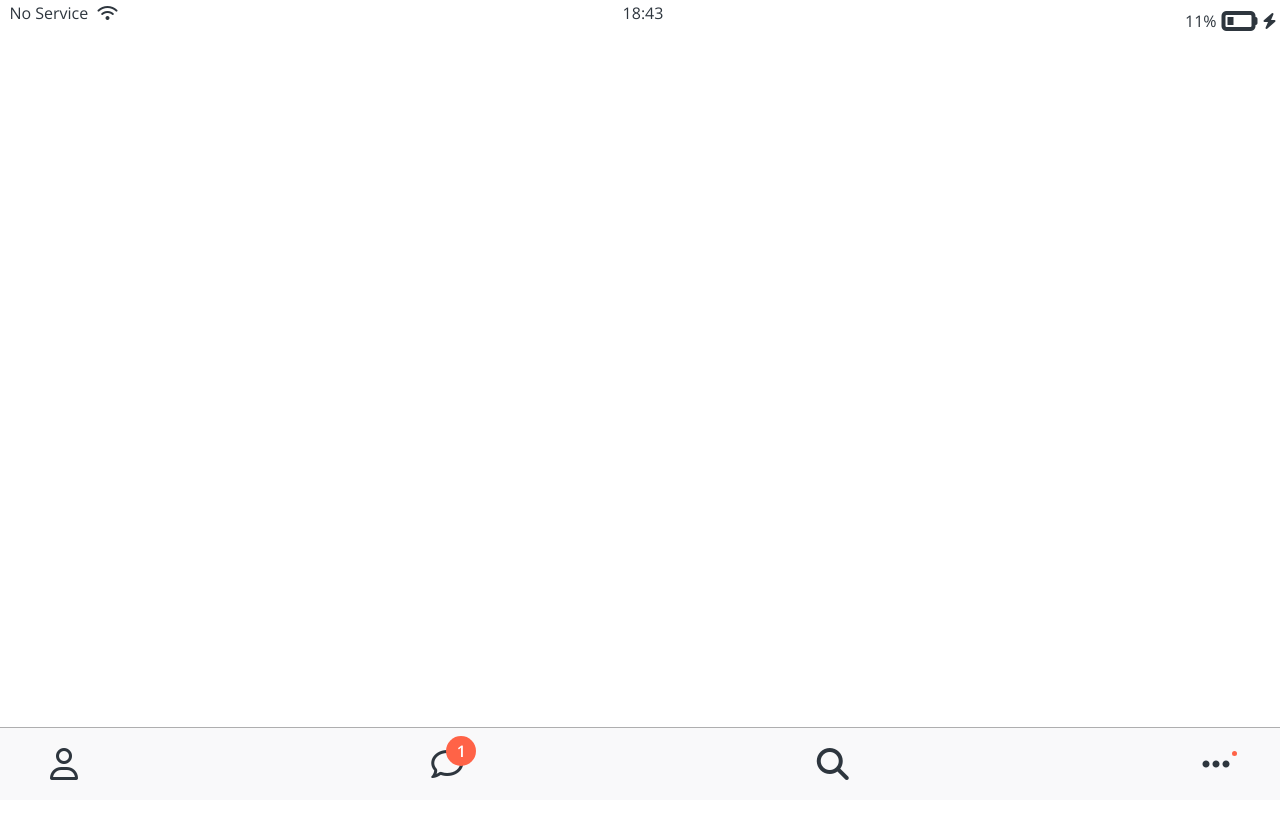
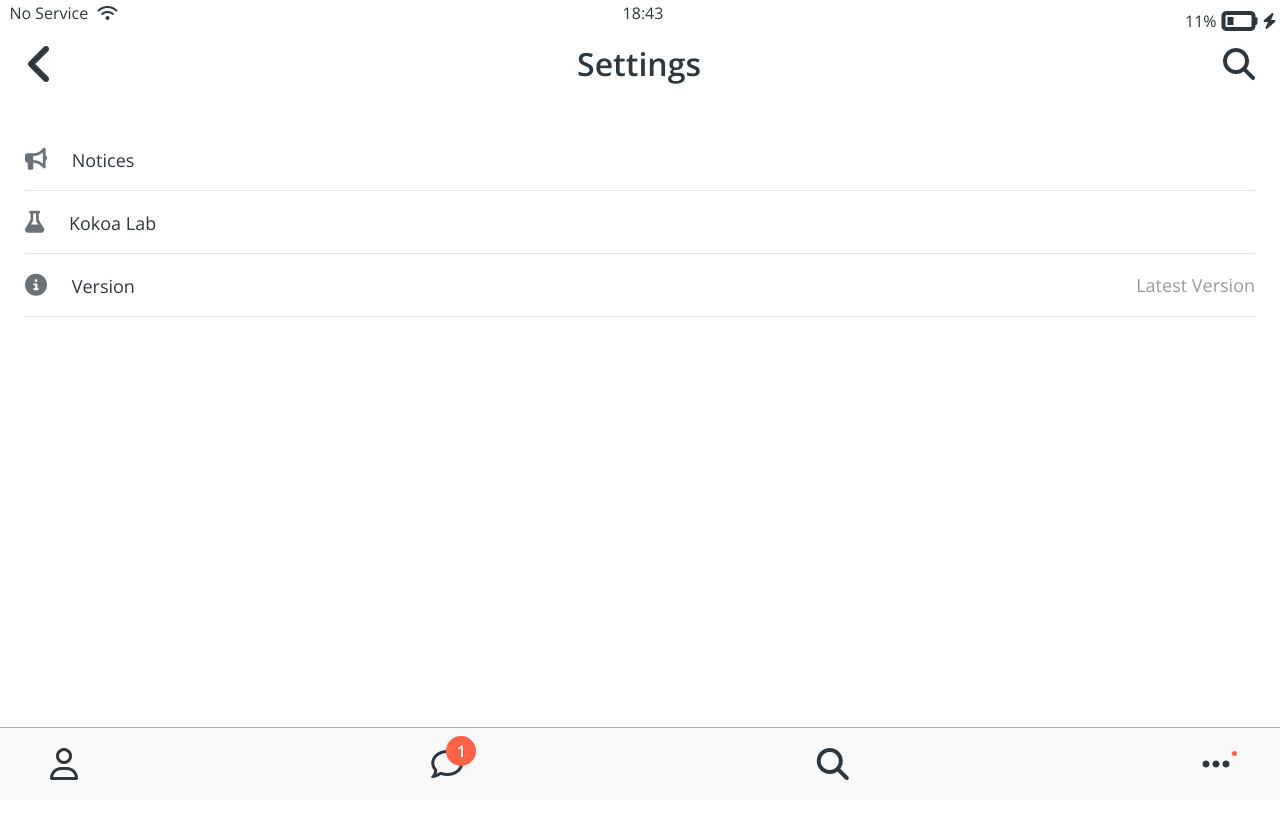
Before and after one commit to glen15/kokoa-clone-2021, a plain HTML site: page settings.html in a window 1280 px wide. Shown: the top 818 px of the page. Drawn offline with nearby package versions, Linux system fonts and the light colour scheme.

Commit message:
6.28-settings-fin

```diff
--- a/css/components/alt-screen-header.css
+++ b/css/components/alt-screen-header.css
@@ -0,0 +1,21 @@
+.alt-header {
+    padding: var(--horizontal-space);
+    padding-top: 40px;
+    margin-bottom: 15px;
+    display: flex;
+    justify-content:  center;
+    align-items: center;
+}
+
+.alt-header__title {
+    font-size: 32px;
+    font-weight: 600;
+}
+
+.alt-header__column:first-child {
+    margin-right: auto;
+}
+
+.alt-header__column:last-child {
+    margin-left: auto;
+}
--- a/css/components/user-component.css
+++ b/css/components/user-component.css
@@ -15,6 +15,8 @@
   border-radius: 30px;
   margin-right: 20px;
 }
+
+
 
 .user-component__avtar--xl {
   width: 80px;
--- /dev/null
+++ b/css/screens/settings.css
@@ -0,0 +1,18 @@
+.settings__setting {
+    padding: 20px 0px;
+    border-bottom: 1px solid rgba(0,0,0,0.1);
+    font-size: 18px;
+    display: flex;
+    align-items: center;
+    justify-content: space-between;
+}
+
+.settings__setting i {
+    margin-right: 20px;
+    font-size: 22px;
+    opacity: 0.7;
+}
+
+.settings__setting-column:last-child {
+    opacity: 0.5;
+}
--- a/css/styles.css
+++ b/css/styles.css
@@ -14,6 +14,7 @@
 @import "screens/friends.css";
 @import "screens/find.css";
 @import "screens/more.css";
+@import "screens/settings.css";
 
 body {
   color: #2e363e;
--- a/settings.html
+++ b/settings.html
@@ -22,9 +22,44 @@
       </div>
     </div>
 
+    <header class="alt-header">
+      <div class="alt-header__column">
+        <a href="more.html">
+          <i class="fas fa-angle-left fa-3x"></i>
+        </a>
+      </div>
+      <div class="alt-header__column">
+        <h1 class="alt-header__title">Settings</h1>
+      </div>
+      <div class="alt-header__column">
+        <span><i class="fas fa-search fa-2x"></i></span>
+      </div>
+    </header>
 
     <main class="main-screen">
-
+      <ul class="settings-list">
+        <li class="settings__setting">
+          <div class="settings__setting-column">
+            <i class="fas fa-bullhorn"></i>
+            <span>Notices</span>
+          </div>
+          <div class="settings__setting-column"></div>
+        </li>
+        <li class="settings__setting">
+          <div class="settings__setting-column">
+            <i class="fas fa-flask"></i>
+            <span>Kokoa Lab</span>
+          </div>
+          <div class="settings__setting-column"></div>
+        </li>
+        <li class="settings__setting">
+          <div class="settings__setting-column">
+            <i class="fas fa-info-circle"></i>
+            <span>Version</span>
+          </div>
+          <div class="settings__setting-column">Latest Version</div>
+        </li>
+      </ul>
     </main>
 
     <nav class="nav">
```
